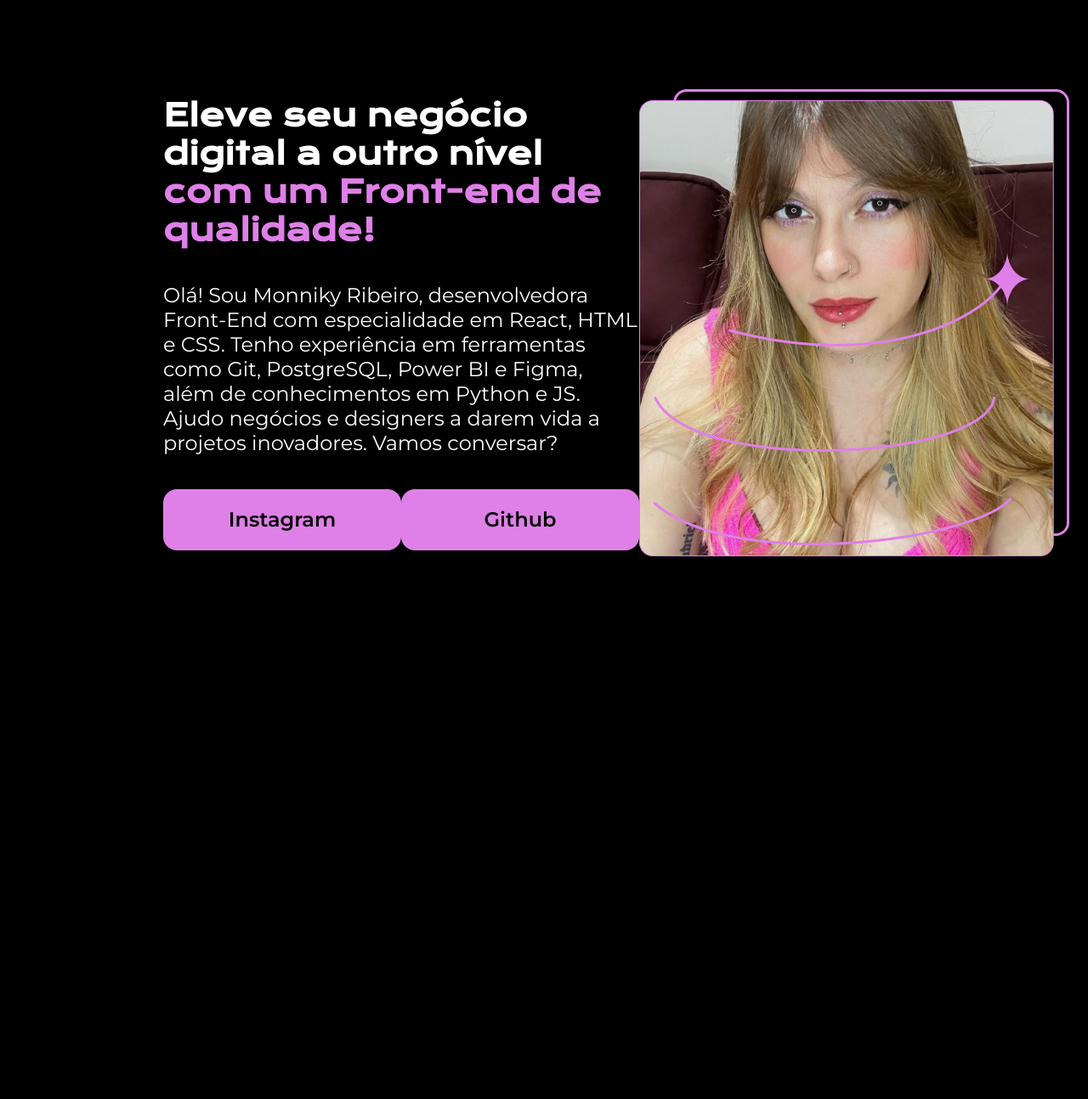
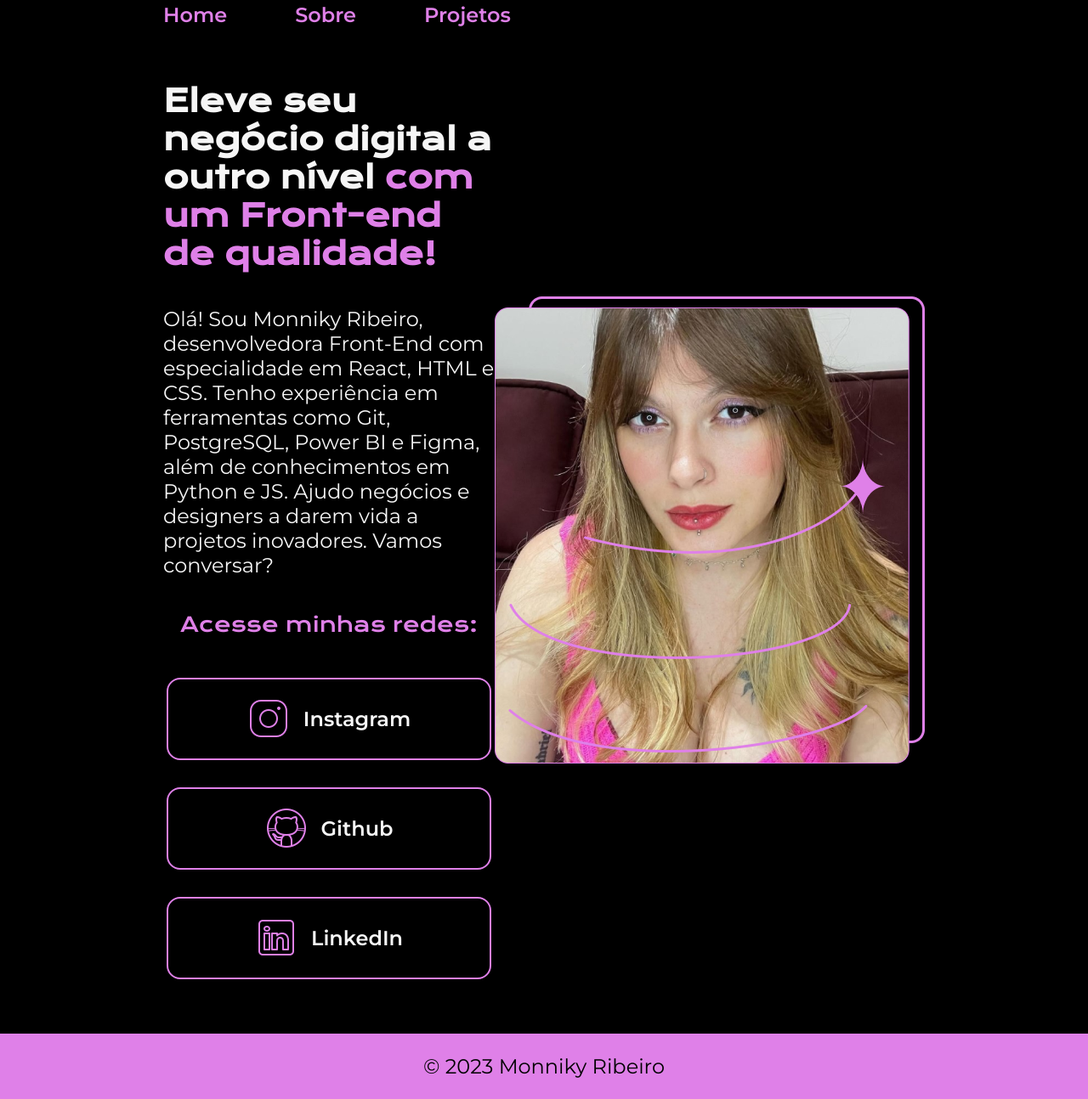
Before and after one commit to monnikys/Portififolio_Frontend, a plain HTML site: page index.html in a window 1280 px wide. Shown: the part 23-1317 px from the top of the page at 85% size. Before the commit the page ends 928 px from the top, so only its background shows below. Drawn offline with nearby package versions, Linux system fonts and the light colour scheme.

Commit message:
Atualizações do Portifolio

```diff
--- a/index.html
+++ b/index.html
@@ -4,11 +4,18 @@
     <meta charset="UTF-8">
     <meta http-equiv="X-UA-Compatible" content="IE-edge"> <!--- Este é uma meta especifica pra o Edge-->
     <meta name="viewport" content="width=device-width, initial-scale=1.0"> <!-- Escala inicial da página-->
-    <link rel="stylesheet" href="style.css">
+    <link rel="stylesheet" href="./styles/style.css"> <!-- Linkando o CSS-->
     <title>Portifólio de Monniky </title>
 </head>
 <body>
-    <header></header> <!--Cabeçalho-->
+    <header class="header"> <!--Cabeçalho-->
+        <nav class="header__nav"> <!--Navegação do cabeçalho-->
+            <a class="nav__link" href="index.html">Home</a>
+            <a class="nav__link" href="about.html">Sobre</a>
+            <a class="nav__link" href="projects.html">Projetos</a>
+        </nav>
+
+    </header> <!--Cabeçalho-->
     <main class="presentation">
         <section class="presentation__content"> <!--Seção-->
             <h1 class="presentation__content__title">Eleve seu negócio digital a outro nível
@@ -18,12 +25,26 @@
                 Tenho experiência em ferramentas como Git, PostgreSQL, Power BI e Figma, além de conhecimentos em Python e JS.
                 Ajudo negócios e designers a darem vida a projetos inovadores. Vamos conversar?</p>
             <div class="presentation__links">
-                <a class="presentation__links__link" href="https://www.instagram.com/its.monniky/">Instagram</a>
-                <a class="presentation__links__link" href="https://github.com/monnikys">Github</a>
+                <h2 class="presentation_links_caption"> Acesse minhas redes:</h2>
+                <a class="presentation__links__link" href="https://www.instagram.com/its.monniky/">
+                    <img src="./assets/instagram.png" alt="Instagram" class="presentation__links__icon">
+                    Instagram
+                </a>
+                <a class="presentation__links__link" href="https://github.com/monnikys">
+                    <img src="./assets/github.png" alt="Github" class="presentation__links__icon">
+                    Github
+                </a>
+                <a class="presentation__links__link" href="https://www.linkedin.com/in/monniky-ribeiro-41b909206/">
+                    <img src="./assets/linkedin.png" alt="LinkedIn" class="presentation__links__icon">
+                    LinkedIn
+                </a>
             </div>
         </section>
-            <img src="imagem.png" alt="Foto de Monniky">
+            <img src="./assets/imagem.png" alt="Foto de Monniky">
         </main> <!-- Conteúdo principal-->
-    <footer></footer> <!-- Rodapé-->
+
+    <footer>
+        <p class="footer__text">© 2023 Monniky Ribeiro</p>
+    </footer> <!-- Rodapé-->
 </body>
 </html>
--- a/style.css
+++ /dev/null
@@ -1,60 +0,0 @@
-@import url('https://fonts.googleapis.com/css2?family=Krona+One&family=Montserrat:wght@400;600&display=swap');
-
-* { /*Zerar a variável*/
-    margin: 0;
-    padding: 0;
-}
-
-body {
-    height: 100vh; /* Altura da tela */
-    box-sizing: border-box; /* Com ele conseguimos criar, por exemplo, uma borda e um padding, ou o que quisermos, e o conteúdo será encolhido para sempre ser mantido dentro do elemento "pai".
-    Pode não parecer legal encolher esse conteúdo, mas é isso que faz com que tenhamos controle de como todos os elementos estão funcionando, já que é muito frustrante estar fazendo uma alteração no elemento "filho" e ele sair do "pai.*/
-    background-color: black;
-    color: white; /*Cor do texto*/
-}
-
-.title-strong {
-    color: #DF80E8;
-}
-
-.presentation {
-    margin: 10% 15%; /* Margem*/
-    display: flex;
-    align-items: center;
-    justify-content: space-between;
-}
-
-.presentation__content {
-    font-family: "Krona One", sans-serif;
-    width: 615px;
-    display: flex;
-    flex-direction: column;
-    gap: 40px;
-}
-
-.presentation__content__title {
-    font-size: 36px;
-}
-
-.presentation__content__text {
-    font-size: 24px;
-    font-family: "Montserrat", sans-serif;
-}
-
-.presentation__links {
-    display: flex;
-    justify-content: space-between;
-}
-
-.presentation__links__link {
-    background-color: #DF80E8;
-    width: 280px;
-    padding: 21.5px 0;
-    text-align: center;
-    border-radius: 16px;
-    font-size: 24px;
-    font-weight: 600;
-    text-decoration: none;
-    color: black;
-    font-family: "Montserrat", sans-serif;
-}
--- /dev/null
+++ b/styles/style.css
@@ -0,0 +1,117 @@
+@import url('https://fonts.googleapis.com/css2?family=Krona+One&family=Montserrat:wght@400;600&display=swap');
+
+:root {
+    --primary-color: #DF80E8; /* Cor primária do site */
+    --secondary-color: #F6F6F6; /* Cor secundária do site */
+    --background-color: #000000; /* Cor de fundo do site */
+    --hover-color: #272727; /* Cor de fundo do link quando o mouse passa por cima */
+
+    --font-family: 'Montserrat', sans-serif; /* Fonte padrão do site */
+    --font-family-title: 'Krona One', sans-serif; /* Fonte para títulos */
+
+}
+
+* { /*Zerar a variável*/
+    margin: 0;
+    padding: 0;
+}
+
+body {
+    box-sizing: border-box; /* Com ele conseguimos criar, por exemplo, uma borda e um padding, ou o que quisermos, e o conteúdo será encolhido para sempre ser mantido dentro do elemento "pai".
+    Pode não parecer legal encolher esse conteúdo, mas é isso que faz com que tenhamos controle de como todos os elementos estão funcionando, já que é muito frustrante estar fazendo uma alteração no elemento "filho" e ele sair do "pai.*/
+    background-color: var(--background-color);
+    color: var(--secondary-color); /*Cor do texto*/
+}
+
+.header {
+    padding: 2% 0 0 15% ;
+}
+
+.header__nav {
+    display: flex;
+    gap: 80px;
+}
+
+.nav__link {
+    font-family: var(--font-family);
+    font-size: 24px;
+    font-weight: 600;
+    color: var(--primary-color);
+    text-decoration: none;
+}
+
+.presentation {
+    padding: 5% 15%; /* Margem*/
+    display: flex;
+    align-items: center;
+    justify-content: space-between;
+}
+
+.presentation__content {
+    font-family: var(--font-family-title);
+    width: 615px;
+    display: flex;
+    flex-direction: column;
+    gap: 40px;
+}
+
+.presentation__content__title {
+    font-size: 36px;
+}
+
+.title-strong {
+    color: var(--primary-color);
+}
+
+.presentation__content__text {
+    font-size: 24px;
+    font-family: var(--font-family);
+}
+
+.presentation__links {
+    display: flex;
+    flex-direction: column;
+    justify-content: space-between;
+    align-items: center;
+    gap: 32px;
+}
+
+.presentation_links_caption {
+    font-family: var(--font-family-title);
+    font-weight: 400;
+    font-size: 24px;
+    color: var(--primary-color);
+    text-align: center;
+    margin-bottom: 16px; /* Espaçamento entre o título e os links */
+}
+
+.presentation__links__link {
+    display: flex;
+    justify-content: center;
+    align-items: center;
+    gap: 16px;
+    width: 378px;
+    padding: 21.5px 0;
+    text-align: center;
+    border: 2px solid var(--primary-color);
+    border-radius: 16px;
+    font-size: 24px;
+    font-weight: 600;
+    text-decoration: none;
+    color: var(--secondary-color);
+    font-family: var(--font-family);
+}
+
+.presentation__links__link:hover {
+    background-color: var(--hover-color); /* Cor de fundo do link quando o mouse passa por cima */
+}
+
+.footer__text {
+    padding: 24px;
+    color: var(--background-color);
+    background-color: var(--primary-color);
+    text-align: center;
+    font-family: var(--font-family);
+    font-size: 24px;
+    font-weight: 400;
+}
```
Also changed, not shown: about.html (added, +44 -0 lines), projects.html (added, +32 -0 lines), assets/github.png (added), assets/imagem.png (renamed from imagem.png), assets/images/about.jpg (added), assets/images/home.jpg (added), assets/images/projects.jpg (added), assets/instagram.png (added), assets/linkedin.png (added), print.jpg (deleted), 1 other file.
